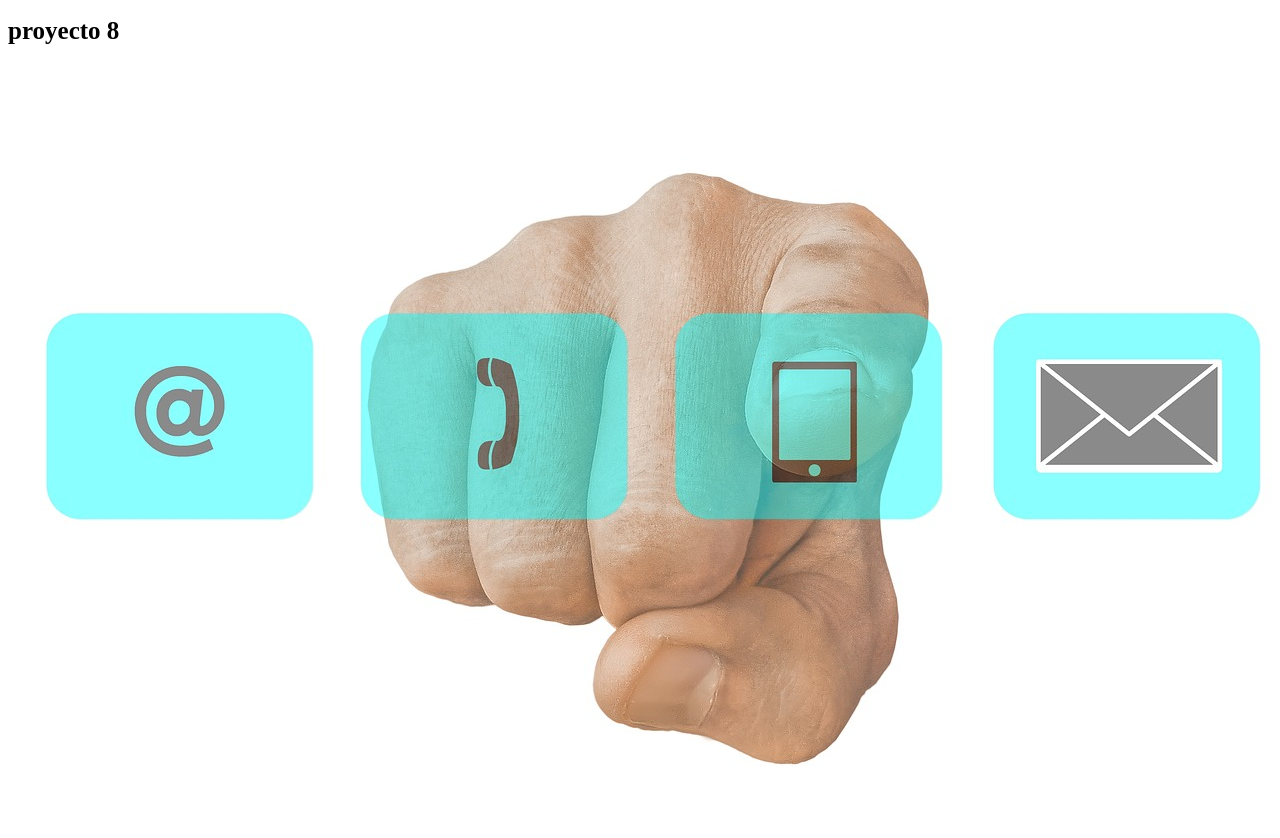
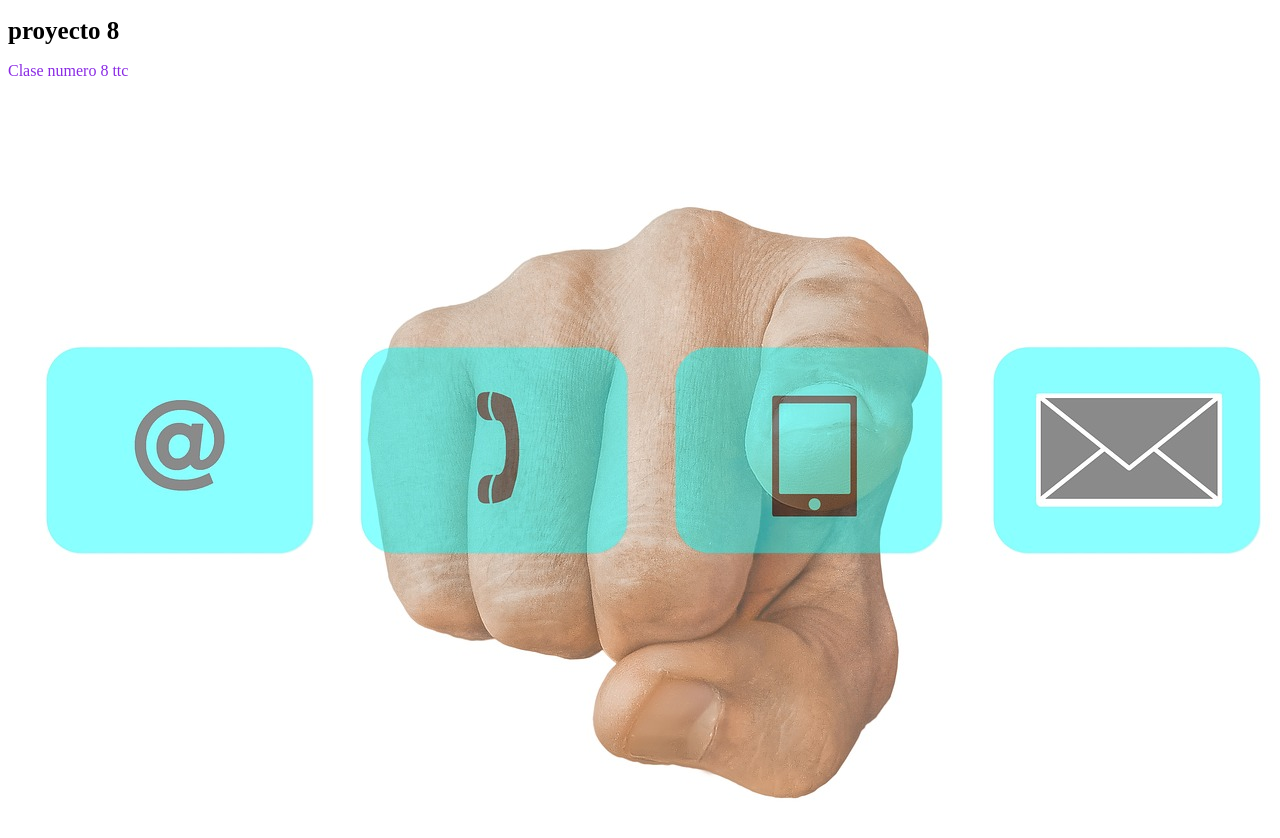
Before and after one commit to Danielgr1609/Laboratorio8, a plain HTML site: page index.html in a window 1280 px wide. Drawn offline with Linux system fonts and the light colour scheme.

Commit message:
estilos2

```diff
--- a/index.html
+++ b/index.html
@@ -7,7 +7,7 @@
     </head>
     <body>
         <h1 style="color:blue rgb(20, 20, 197); font-size: 25px;">proyecto 8</h1>
-        <p style="color: blueviolet";font-family:arial;></p>
+        <p style="color: blueviolet";font-family:arial;>Clase numero 8 ttc</p>
         <img src="image.jpg">
     </body>
 </html>
```
